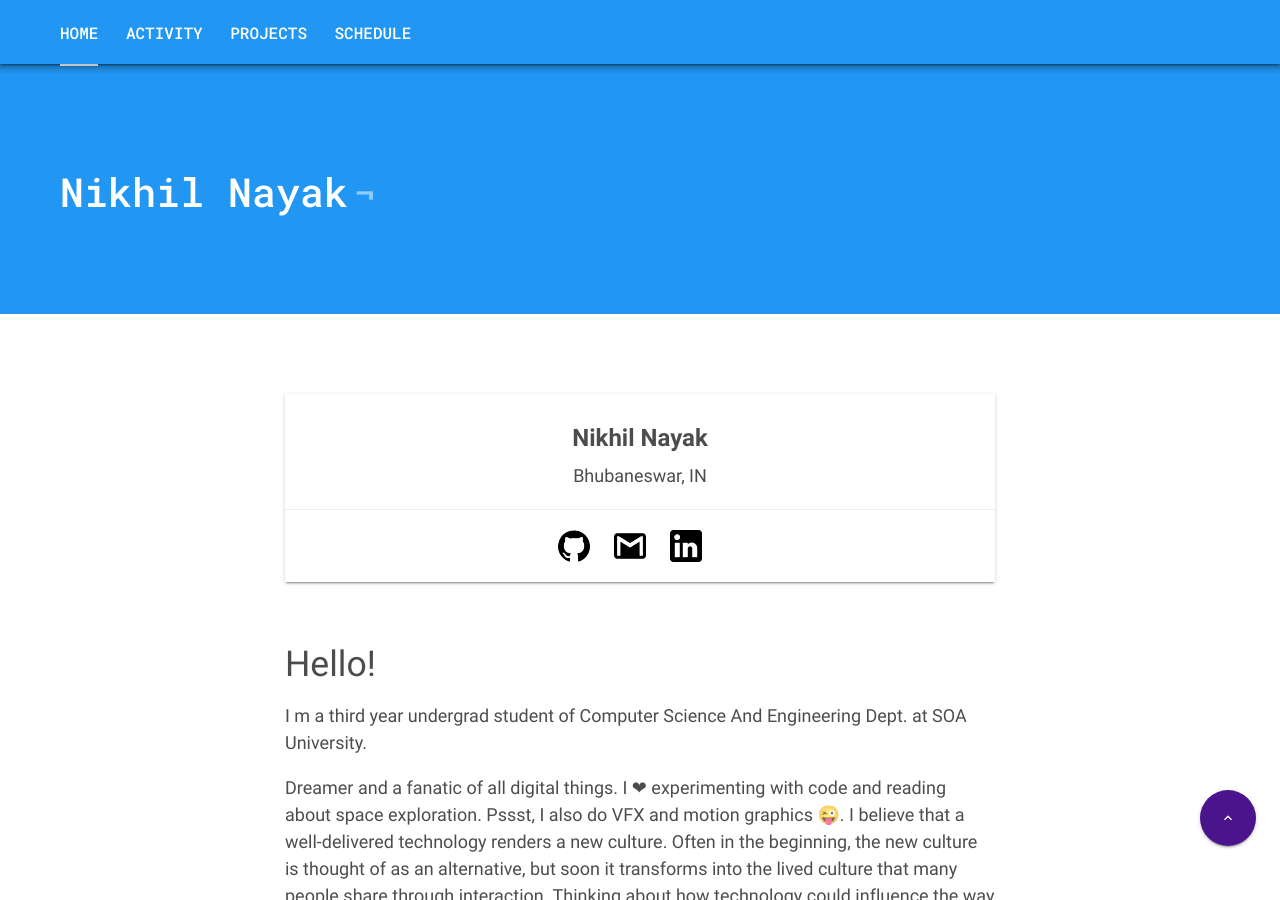
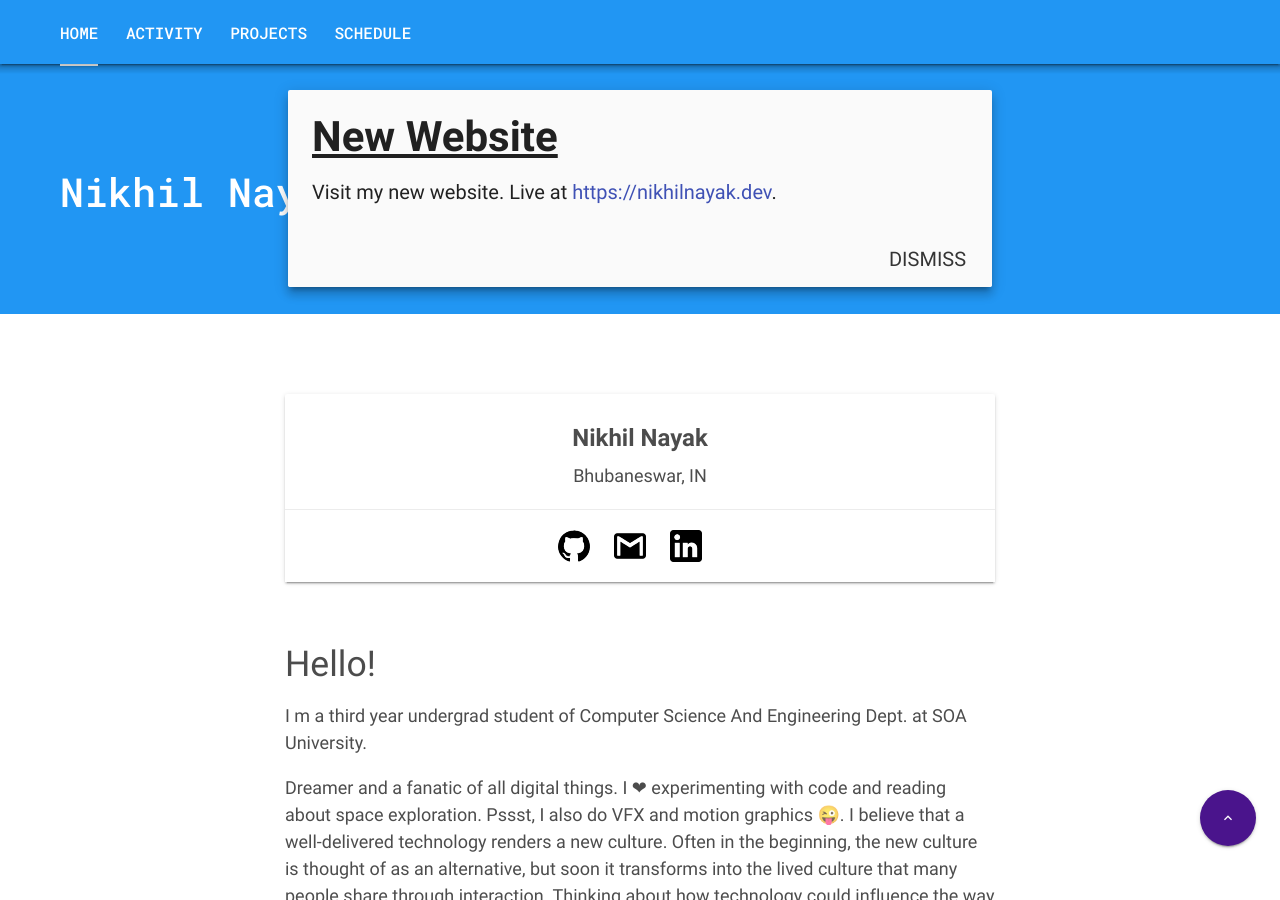
Before and after one commit to nikhilnayak98/blog, a Jekyll site: the page built from index.markdown, in a window 1280 px wide and 900 px high. Built offline with Jekyll 4.4.1, drawn with Linux system fonts in a browser that asks for light colours; nearby versions of some CDN libraries; comment, search, counter and statistics services are not loaded.

Commit message:
Update default.html

```diff
--- a/_layouts/default.html
+++ b/_layouts/default.html
@@ -35,13 +35,13 @@ THE SOFTWARE.
             <i class="material-icons">keyboard_arrow_up</i>
           </a>
 </div>
-    <div id="modal" class="modal">
+    <div id="modal" class="modal open" style="z-index: 1003; display: block; opacity: 1; transform: scaleX(1); top: 10%;">
     <div class="modal-content">
-      <h4>New Website</h4>
-      <p>Visit my new website. Live at <a href="https://nikhilnayak.dev">https://nikhilnayak.dev</a></p>
+      <h1><b><u>New Website</u></b></h1>
+      <p style="font-size:20px;">Visit my new website. Live at <a href="https://nikhilnayak.dev">https://nikhilnayak.dev</a>.</p>
     </div>
     <div class="modal-footer">
-      <a href="#!" class="modal-close waves-effect waves-blue btn-flat">Dismiss</a>
+      <a href="#!" class="modal-close waves-effect waves-blue btn-flat" style="font-size:20px;">Dismiss</a>
     </div>
   </div>
     <script type="text/javascript" src="https://code.jquery.com/jquery-2.1.1.min.js"></script>
```
Also changed, not shown: other parts of _layouts/default.html (+1 -0 lines).
